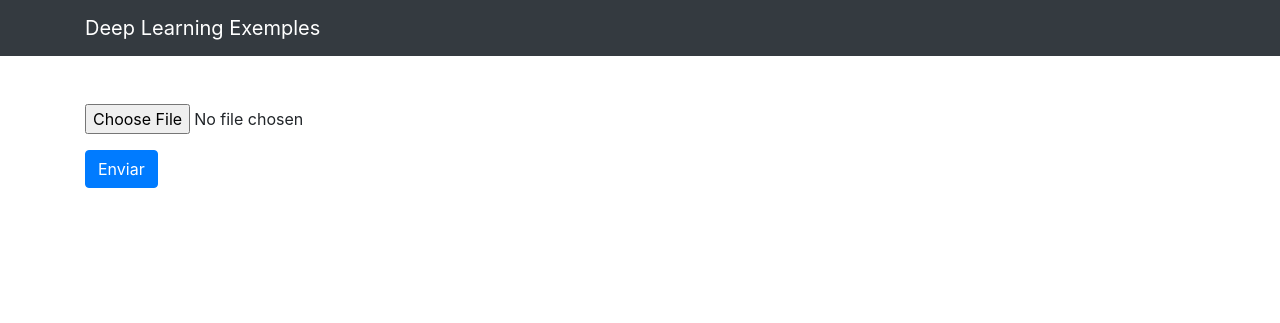
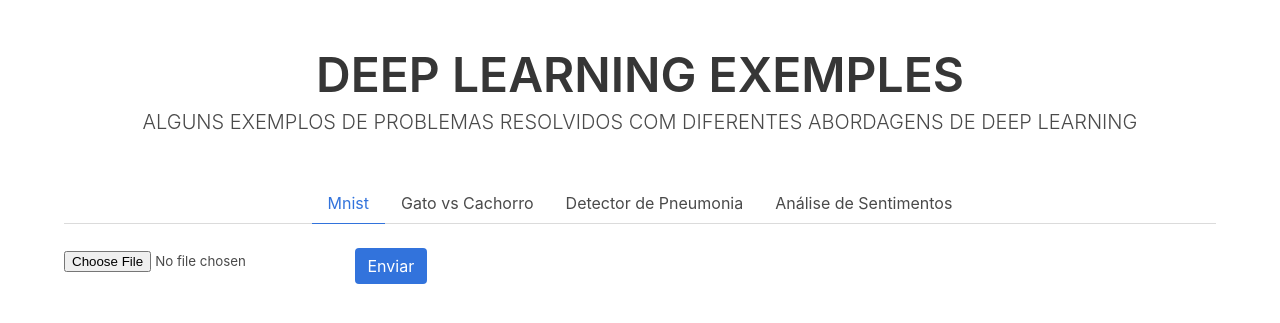
Before and after one commit to lucasvalentim/deep-learning-exemples, a Flask app: page / in a window 1280 px wide. Shown: the top 323 px of the page. Run offline with Flask 2, Linux system fonts and the light colour scheme; some libraries are stand-ins or nearby versions.

Commit message:
Substituição do Bootstrap por Bulma

```diff
--- a/app.py
+++ b/app.py
@@ -33,6 +33,5 @@ def mnist_predict():
 
     return flask.jsonify(data)
 
-
 if __name__ == '__main__':
     app.run(debug=DEBUG)
--- a/static/css/styles.css
+++ b/static/css/styles.css
@@ -0,0 +1,7 @@
+#header {
+    padding: 3rem 0;
+}
+
+#header .subtitle {
+    margin-top: -1rem;
+}
--- a/static/js/app.js
+++ b/static/js/app.js
@@ -1,5 +1,5 @@
 $(function() {
-    $("#mnistForm").on('submit', function(event) {
+    $("#mnist form").on('submit', function(event) {
         event.preventDefault();
 
         var formData = new FormData(this);
--- a/templates/index.html
+++ b/templates/index.html
@@ -1,40 +1,41 @@
 <!DOCTYPE html>
-<html lang="en">
+<html lang="pt-BR">
 <head>
     <meta charset="UTF-8">
     <meta name="viewport" content="width=device-width, initial-scale=1.0">
     <meta http-equiv="X-UA-Compatible" content="ie=edge">
     <title>Deep Learning Exemples</title>
-    <link rel="stylesheet" href="https://stackpath.bootstrapcdn.com/bootstrap/4.1.3/css/bootstrap.min.css">
+    <link rel="stylesheet" href="https://cdnjs.cloudflare.com/ajax/libs/bulma/0.7.2/css/bulma.min.css">
     <link rel="stylesheet" href="/static/css/styles.css">
 </head>
 
 <body>
 
-    <nav class="navbar navbar-expand-lg navbar-dark bg-dark">
-        <div class="container">
-            <a class="navbar-brand" href="#">Deep Learning Exemples</a>
+    <header id="header">
+        <h1 class="title is-1 has-text-centered is-uppercase">Deep Learning Exemples</h1>
+        <h2 class="subtitle has-text-centered is-uppercase has-text-weight-light">Alguns exemplos de problemas resolvidos com diferentes abordagens de Deep Learning</h2>
+    </header>
 
-            <button class="navbar-toggler" type="button" data-toggle="collapse" data-target="#navbarSupportedContent" aria-controls="navbarSupportedContent" aria-expanded="false" aria-label="Toggle navigation">
-                <span class="navbar-toggler-icon"></span>
-            </button>
+    <div class="container">
+        <div class="tabs is-centered">
+            <ul>
+                <li class="is-active"><a>Mnist</a></li>
+                <li><a>Gato vs Cachorro</a></li>
+                <li><a>Detector de Pneumonia</a></li>
+                <li><a>Análise de Sentimentos</a></li>
+            </ul>
+        </div>
 
-            <div class="collapse navbar-collapse" id="navbarSupportedContent">
-
-            </div>
-        </div>
-    </nav>
-
-    <div class="container mt-5">
-        <form id="mnistForm" action="" method="POST" enctype="multipart/form-data">
-            <input type="file" id="image" class="form-control-file" name="image" accept="image/png, image/jpeg">
-            <button class="btn btn-primary mt-3">Enviar</button>
-        </form>
+        <section id="mnist">
+            <form enctype="multipart/form-data">
+                <input type="file" id="inputImage" class="form-control-file" name="image" accept="image/*">
+                <button type="submit" class="button is-link">Enviar</button>
+            </form>
+        </section>
     </div>
 
     <script src="https://code.jquery.com/jquery-3.3.1.min.js"></script>
-    <script src="https://cdnjs.cloudflare.com/ajax/libs/popper.js/1.14.3/umd/popper.min.js"></script>
-    <script src="https://stackpath.bootstrapcdn.com/bootstrap/4.1.3/js/bootstrap.min.js"></script>
+    <script defer src="https://use.fontawesome.com/releases/v5.3.1/js/all.js"></script>
     <script src="/static/js/app.js"></script>
 
 </body>
```
